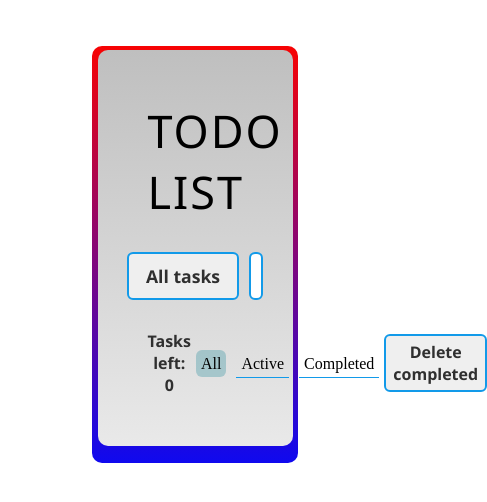
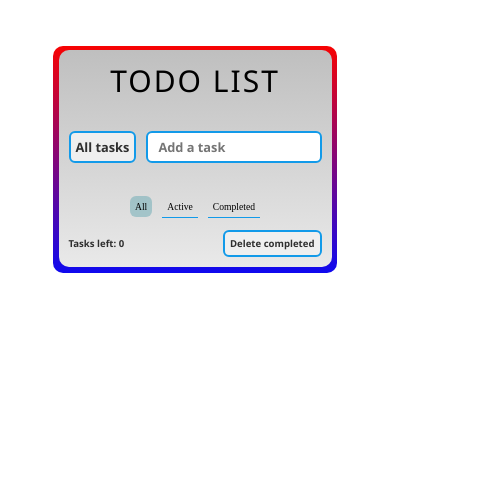
Before and after one commit to Mmarvinn/ReactToDoList, a React (Create React App) app: page / in a window 390 px wide. Shown: the top 502 px of the page, 487 px wide, since content can reach past the window. Built offline with nearby package versions, Linux system fonts and the light colour scheme.

Commit message:
add responsive design

```diff
--- a/src/App.js
+++ b/src/App.js
@@ -5,10 +5,13 @@ function App() {
   const ref = useRef(null);
 
   const appHeight = () => {
-    let vhBorderBottom = 2.45;
+    let vhBorderBottom = 1.2;
 
+    if (window.innerWidth > 500) vhBorderBottom = 1.5;
+    if (window.innerWidth > 650) vhBorderBottom = 1.8;
+    if (window.innerWidth > 800) vhBorderBottom = 2;
+    if (window.innerWidth > 1000) vhBorderBottom = 2.5;
     if (window.innerWidth > 1200) vhBorderBottom = 3;
-    if (window.innerWidth > 1600) vhBorderBottom = 4;
 
     const heightInVh =
       100 * (ref.current.offsetHeight / window.innerHeight) + vhBorderBottom;
--- a/src/component/Task.module.css
+++ b/src/component/Task.module.css
@@ -56,3 +56,31 @@
   cursor: pointer;
   background-color: #c7bbbb;
 }
+
+@media (max-width: 900px) {
+  .task_button {
+    border-radius: 5px;
+    font-size: 0.8rem;
+    border: none;
+    color: #2f2f2f;
+    font-weight: 600;
+    padding: 5px;
+    min-width: fit-content;
+    max-height: 2rem;
+  }
+}
+
+@media (max-width: 600px) {
+  .task_button {
+    font-size: 0.7rem;
+  }
+
+  .task_checkbox {
+    min-width: 15px;
+  }
+
+  .complete,
+  .uncomplete {
+    font-size: 1rem;
+  }
+}
--- a/src/index.css
+++ b/src/index.css
@@ -129,3 +129,102 @@ h1 {
   left: 1vw;
   border-radius: 10px;
 }
+
+@media (max-width: 1100px) {
+  main {
+    max-width: 60vw;
+  }
+
+  .App {
+    max-width: 65vw;
+  }
+
+  .border-div {
+    width: 63vw;
+  }
+}
+
+@media (max-width: 900px) {
+  main {
+    max-width: 70vw;
+  }
+
+  .App {
+    max-width: 75vw;
+  }
+
+  .border-div {
+    width: 73vw;
+  }
+
+  .form_button {
+    padding: 5px;
+    min-width: fit-content;
+  }
+
+  .footer-app_button {
+    padding: 5px;
+  }
+
+  .form_button,
+  .form_input {
+    font-size: 0.9rem;
+  }
+
+  .footer-app_button,
+  .filter,
+  .footer-app_tasks-left {
+    font-size: 0.8rem;
+  }
+}
+
+@media (max-width: 600px) {
+  main {
+    padding: 30px;
+  }
+
+  h1 {
+    font-size: 30px;
+  }
+
+  .footer-app_button,
+  .filter,
+  .footer-app_tasks-left {
+    font-size: 0.6rem;
+  }
+
+  .footer-app {
+    flex-wrap: wrap;
+    flex-direction: row;
+  }
+
+  .footer-app_tasks-left {
+    order: 2;
+  }
+
+  .footer-app_button {
+    order: 3;
+  }
+
+  .footer-app--buttons {
+    order: 1;
+    width: 100%;
+    display: block;
+    margin: 0 0 15px;
+  }
+
+  .footer-app--buttons li {
+    display: inline-block;
+  }
+
+  .form_button,
+  .form_input {
+    font-size: 0.8rem;
+  }
+}
+
+@media (max-width: 450px) {
+  main {
+    padding: 10px;
+  }
+}
```
